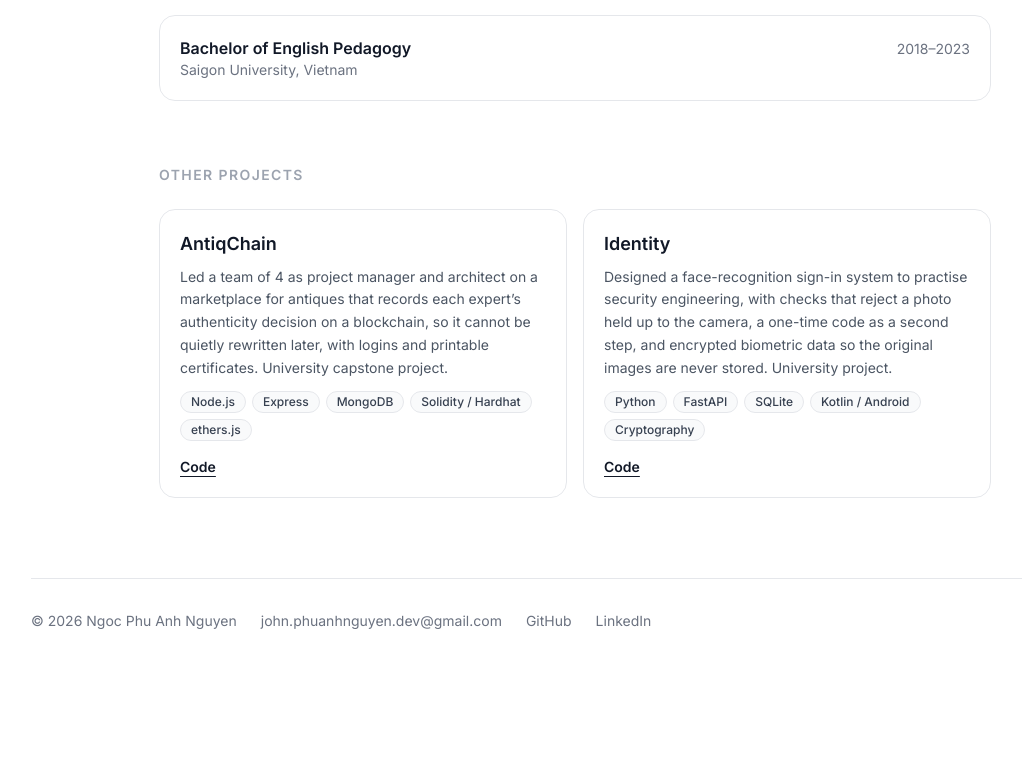
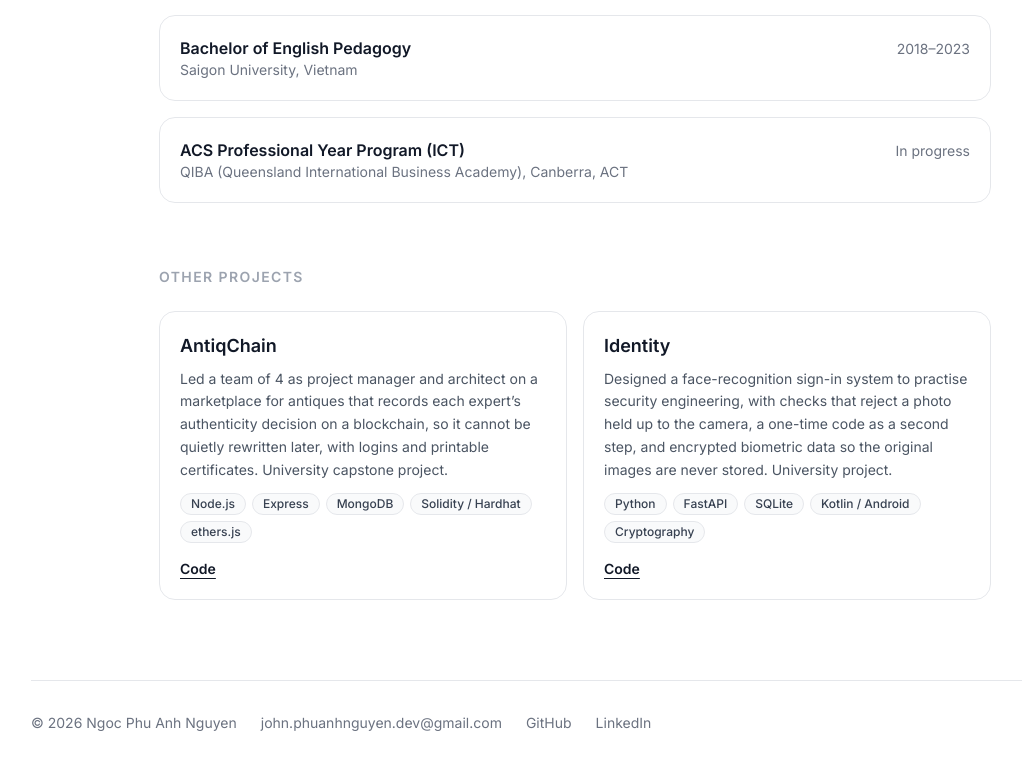
Before and after one commit to phuanh20001/portfolio, a Next.js app: page /experience in a window 1280 px wide. Shown: the part 1485-2254 px from the top of the page, without its empty margins (65-1087 px from the left). Before the commit the page ends 2164 px from the top, so only its background shows below. Built offline with nearby package versions, Linux system fonts and the light colour scheme.

Commit message:
feat: add ACS Professional Year Program qualification to profile

```diff
--- a/src/data/profile.js
+++ b/src/data/profile.js
@@ -132,6 +132,11 @@ export const profile = {
       qualification: 'Bachelor of English Pedagogy',
       institution: 'Saigon University, Vietnam',
       period: '2018–2023',
+    },
+    {
+      qualification: 'ACS Professional Year Program (ICT)',
+      institution: 'QIBA (Queensland International Business Academy), Canberra, ACT',
+      period: 'In progress',
     },
   ],
 }
```
